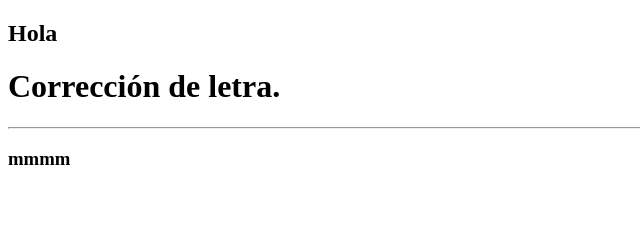
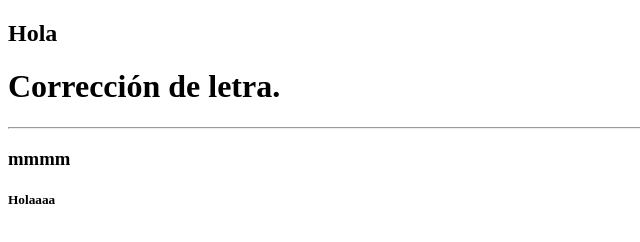
Before and after one commit to Beniyu1/Prueba2, a plain HTML site: page index.html in a window 1280 px wide. Shown: the full height of the page, 0-640 px from the left. Drawn offline with Linux system fonts and the light colour scheme.

Commit message:
actualizacion index

```diff
--- a/index.html
+++ b/index.html
@@ -11,5 +11,6 @@
     <h1>Corrección de letra.</h1>
     <hr>
     <h3>mmmm</h3>
+    <h5>Holaaaa</h5>
 </body>
 </html>
```
